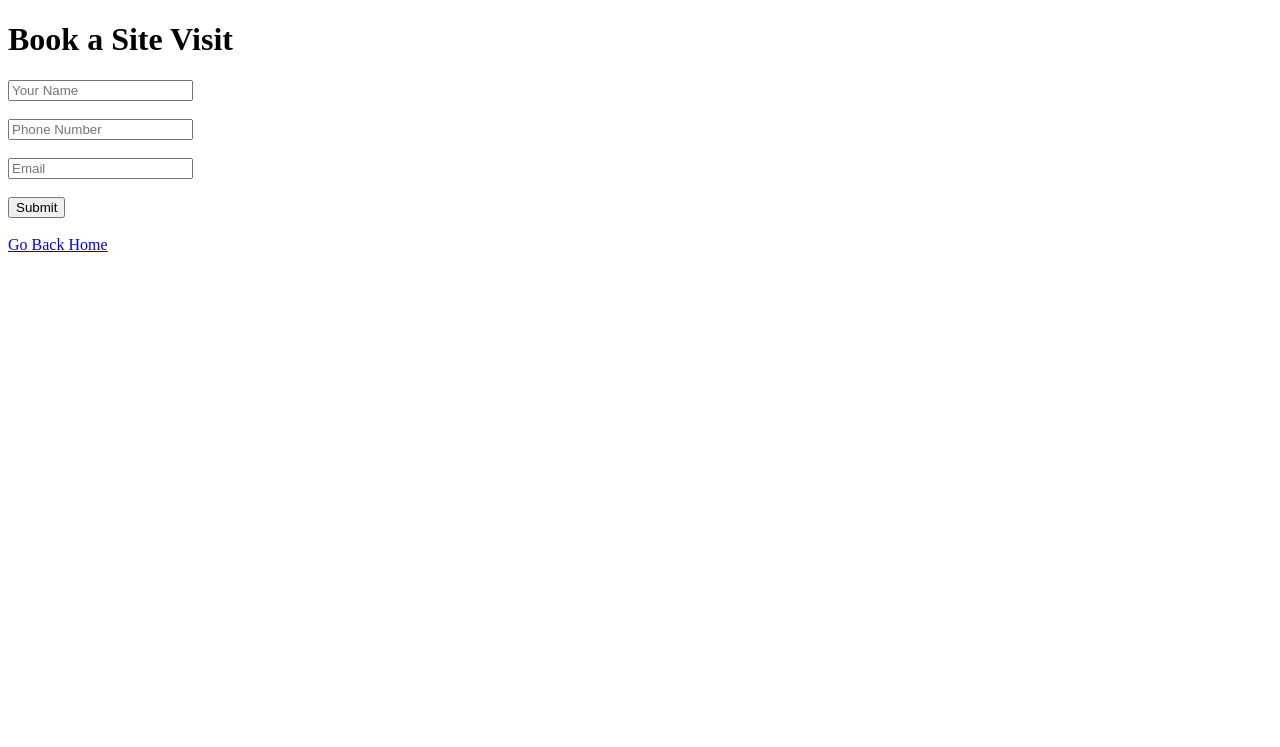
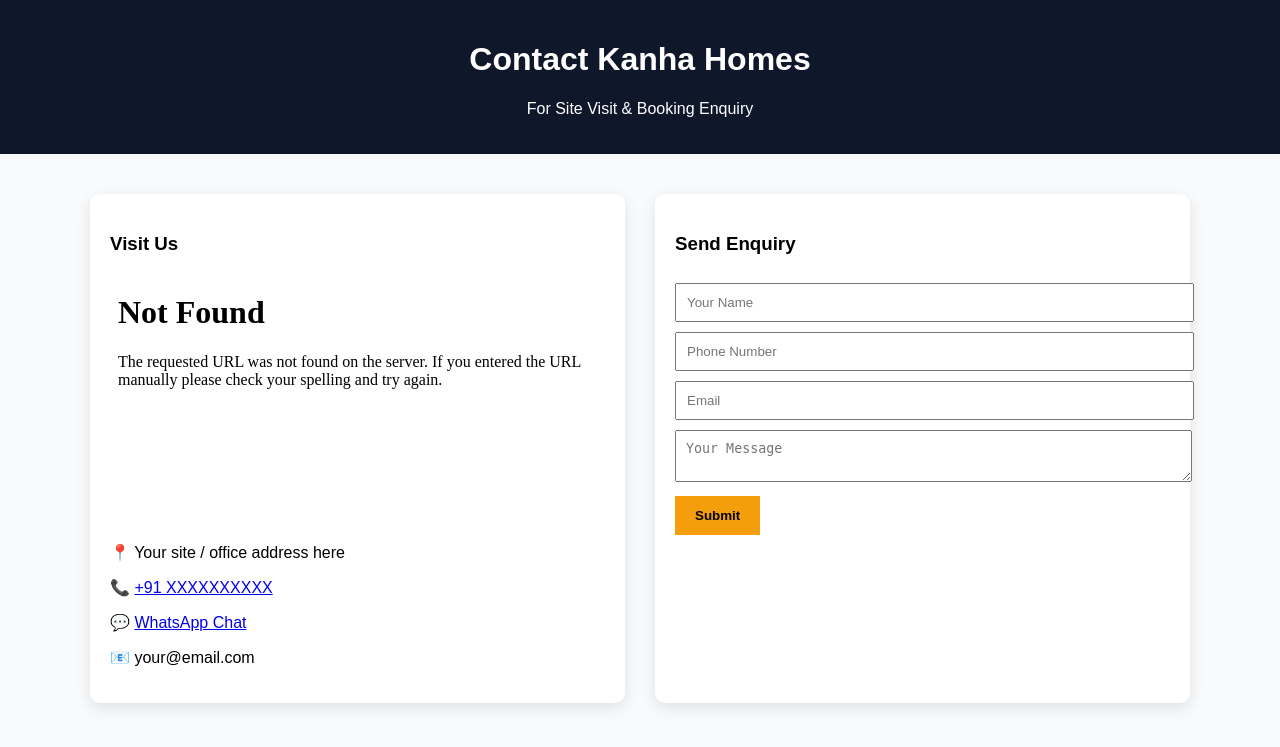
Before and after one commit to Preksha-Dadoo/kanha-homes, a Flask app: page /contact in a window 1280 px wide. Shown: the top 747 px of the page. Run offline with Flask 3, Linux system fonts and the light colour scheme; some libraries are stand-ins or nearby versions.

Commit message:
Final UI updates for client

```diff
--- a/templates/contact.html
+++ b/templates/contact.html
@@ -1,22 +1,59 @@
 <!DOCTYPE html>
 <html>
+<head>
+    <title>Contact Us - Kanha Homes</title>
+    <meta name="viewport" content="width=device-width, initial-scale=1.0">
+    <style>
+        body{font-family:Poppins,Arial;margin:0;background:#f8fafc;}
+        header{background:#0f172a;color:white;padding:20px;text-align:center;}
+        .section{max-width:1100px;margin:auto;padding:40px 20px;}
+        .grid{display:grid;grid-template-columns:1fr 1fr;gap:30px;}
+        .box{background:white;padding:20px;border-radius:10px;box-shadow:0 5px 15px rgba(0,0,0,.1);}
+        input,textarea{width:100%;padding:10px;margin-top:10px;}
+        button{background:#f59e0b;border:none;padding:12px 20px;font-weight:600;margin-top:10px;}
+        @media(max-width:768px){.grid{grid-template-columns:1fr;}}
+    </style>
+</head>
+<body>
 
-<head>
-    <title>Contact - Kanha Homes</title>
-</head>
+<header>
+    <h1>Contact Kanha Homes</h1>
+    <p>For Site Visit & Booking Enquiry</p>
+</header>
 
-<body>
-    <h1>Book a Site Visit</h1>
+<div class="section">
+    <div class="grid">
 
-    <form method="post">
-        <input type="text" name="name" placeholder="Your Name" required><br><br>
-        <input type="text" name="phone" placeholder="Phone Number" required><br><br>
-        <input type="email" name="email" placeholder="Email"><br><br>
-        <button type="submit">Submit</button>
-    </form>
+        <!-- LEFT SIDE -->
+        <div class="box">
+            <h3>Visit Us</h3>
 
-    <br>
-    <a href="/">Go Back Home</a>
+            <!-- GOOGLE MAP -->
+            <iframe
+                src="PASTE_GOOGLE_MAP_EMBED_LINK_HERE"
+                width="100%" height="250" style="border:0;" allowfullscreen="" loading="lazy">
+            </iframe>
+
+            <p>📍 Your site / office address here</p>
+            <p>📞 <a href="tel:+91XXXXXXXXXX">+91 XXXXXXXXXX</a></p>
+            <p>💬 <a href="https://wa.me/91XXXXXXXXXX">WhatsApp Chat</a></p>
+            <p>📧 your@email.com</p>
+        </div>
+
+        <!-- RIGHT SIDE -->
+        <div class="box">
+            <h3>Send Enquiry</h3>
+            <form method="POST">
+                <input name="name" placeholder="Your Name" required>
+                <input name="phone" placeholder="Phone Number" required>
+                <input name="email" placeholder="Email">
+                <textarea name="message" placeholder="Your Message"></textarea>
+                <button type="submit">Submit</button>
+            </form>
+        </div>
+
+    </div>
+</div>
+
 </body>
-
 </html>
```
Also changed, not shown: templates/index.html (+4 -10 lines).
